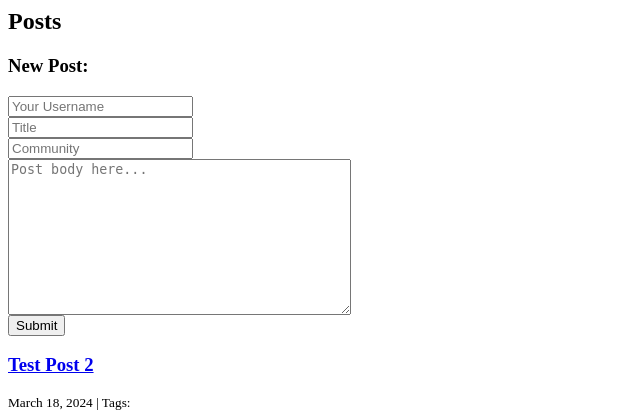
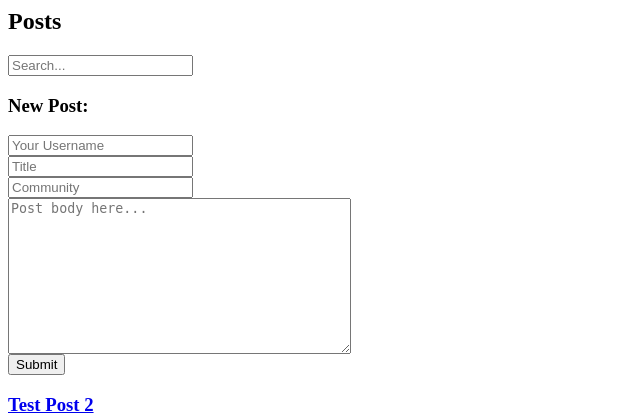
Before and after one commit to SeanKuehl/Group-18-Capstone, a Django app: page /post/ in a window 1280 px wide. Shown: the top 420 px of the page, without its empty margins (0-640 px from the left). Run offline with Django 4.2, Linux system fonts and the light colour scheme; data comes from the database, SQL or seed files in the repository.

Commit message:
Added search for post titles and usernames

```diff
--- a/Main/urls.py
+++ b/Main/urls.py
@@ -17,11 +17,12 @@ Including another URLconf
 from django.contrib import admin
 from django.urls import path
 from . import views
-from .views import HomePage
+from .views import HomePage, SearchResultsView
 
 urlpatterns = [
     path('post/', views.post_index, name="post_index"),
     path("post/<int:pk>/", views.post_detail, name="post_detail"),
     path("tag/<tag>/", views.post_tag, name="post_tag"),
     path('', HomePage.as_view(), name='home'),
+    path("search/",SearchResultsView.as_view(), name="search_results"),
 ]
--- a/Main/views.py
+++ b/Main/views.py
@@ -5,9 +5,22 @@ from Main.forms import CommentForm, PostForm
 
 # Create your views here.
 from django.views.generic.base import TemplateView
+from django.views.generic.list import ListView
+from django.db.models import Q
 
 class HomePage(TemplateView):
     template_name = 'home.html'
+
+class SearchResultsView(ListView):
+    model = Post
+    template_name = 'search_results.html'
+
+    def get_queryset(self):
+        query = self.request.GET.get("q")
+        object_list = Post.objects.filter(
+            Q(post_title__icontains=query) | Q(username__icontains=query)
+        )
+        return object_list
 
 def post_index(request):
     posts = Post.objects.all().order_by("-created_on")
--- a/templates/index.html
+++ b/templates/index.html
@@ -1,6 +1,10 @@
 {% block page_title %}
     <h2>Posts</h2>
 {% endblock page_title %}
+
+<form action="{% url 'search_results'%}" method="get">
+    <input name="q" type="text" placeholder="Search...">
+</form>
 
 {% block page_content %}
     {% block posts %}
```
Also changed, not shown: templates/search_results.html (added, +9 -0 lines).
